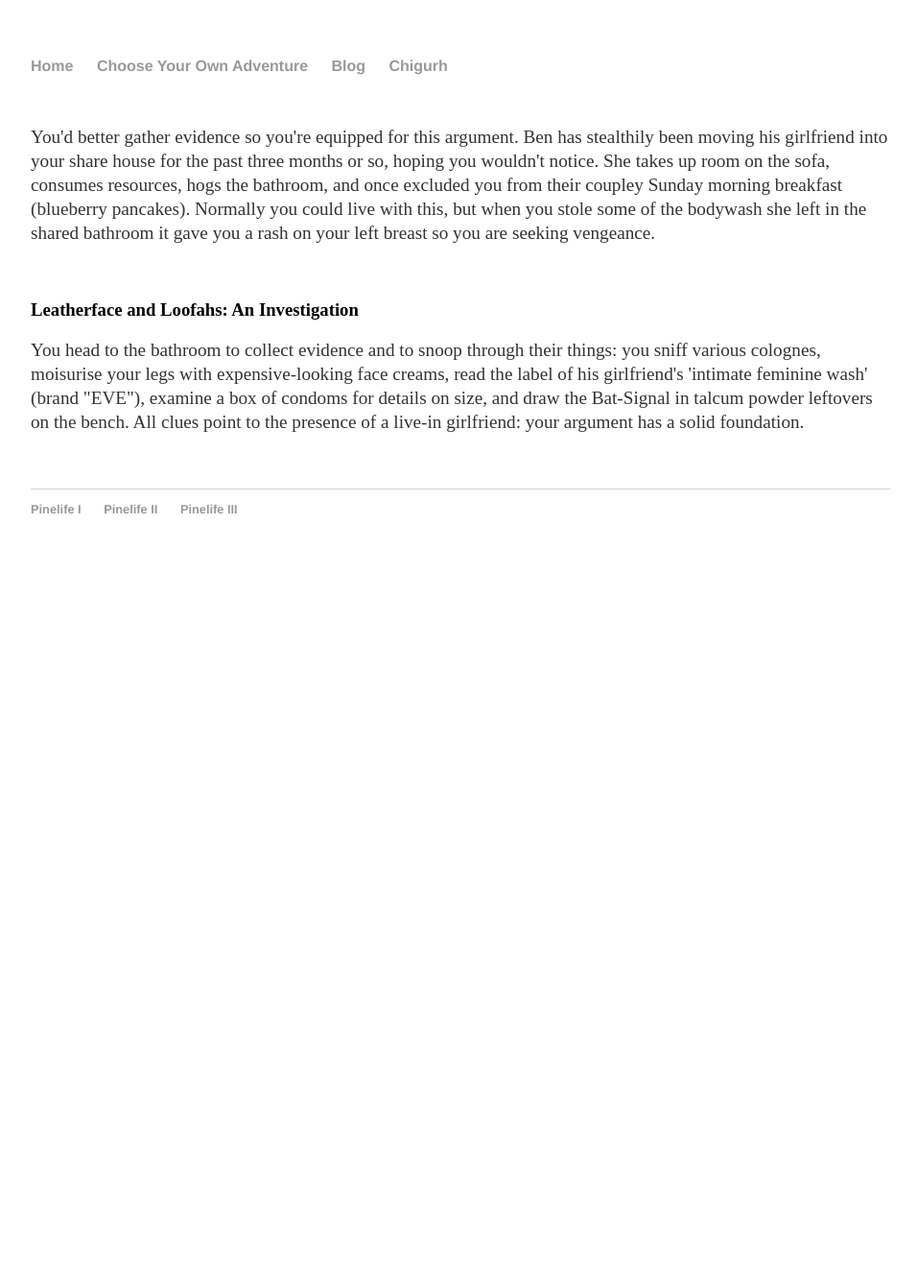
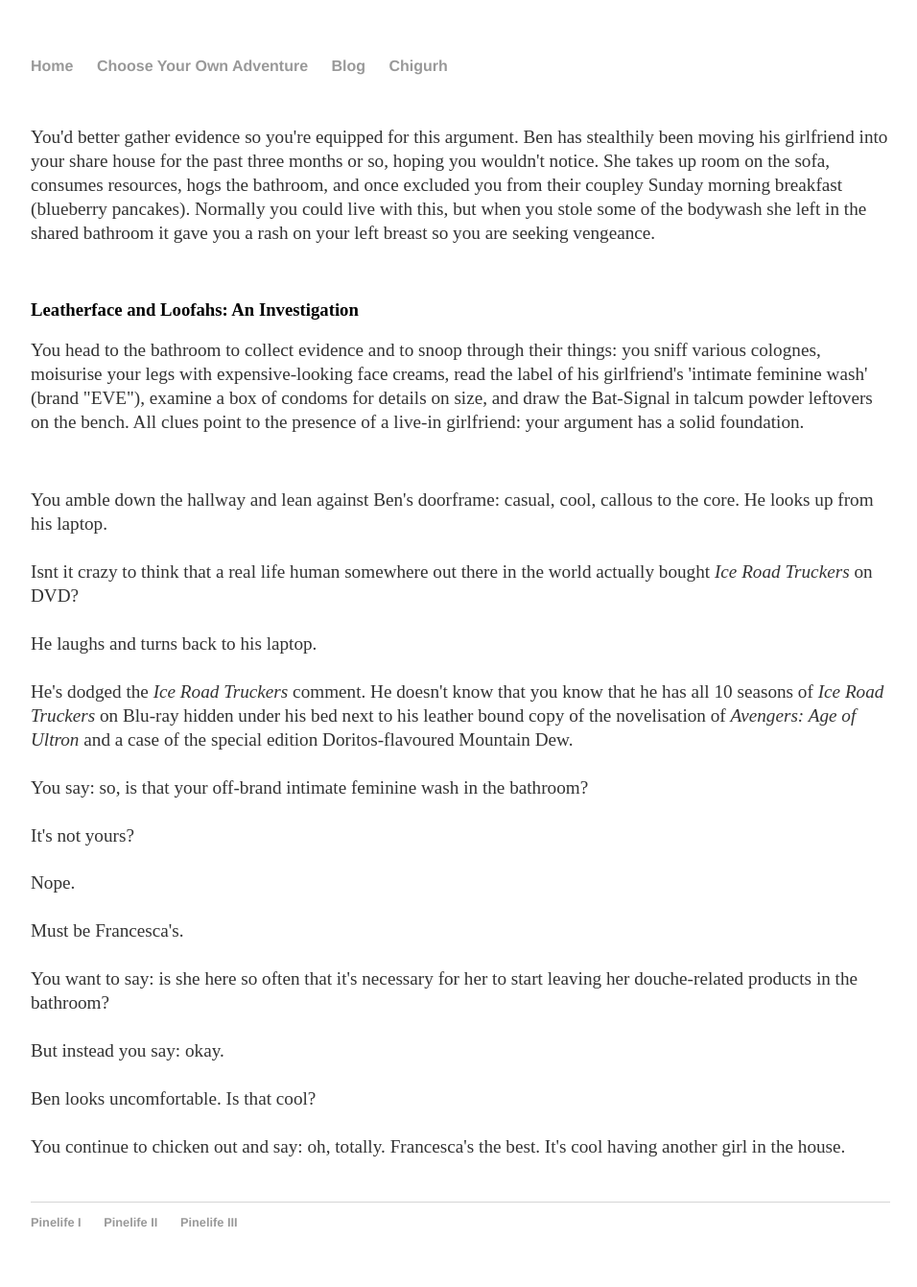
Before and after one commit to Pinelife/pinelife.github.io, a Jekyll site: the page built from Hellhole/Room3.html, in a window 1280 px wide. Shown: the whole page at 96% size, without its empty margins (160-1116 px from the left). Built offline with Jekyll 4.4.1, drawn with Linux system fonts in a browser that asks for light colours; before the commit the page ends 900 px from its top, so only the background shows below that.

Commit message:
Update Room3.html

```diff
--- a/Hellhole/Room3.html
+++ b/Hellhole/Room3.html
@@ -17,4 +17,28 @@
   size, and draw the Bat-Signal in talcum powder leftovers on the bench. All clues point to the presence of a
   live-in girlfriend: your argument has a solid foundation.</p>
 <br/>
-<p></p>
+<p>You amble down the hallway and lean against Ben's doorframe: casual, cool, callous to the core. He looks up from his laptop.<br/>
+<br/>
+Isnt it crazy to think that a real life human somewhere out there in the world actually bought <i>Ice Road Truckers</i> on DVD?<br/>
+<br/>
+He laughs and turns back to his laptop.<br/>
+  <br/>
+He's dodged the <i>Ice Road Truckers</i> comment. He doesn't know that you know that he has all 10 seasons of <i>Ice Road Truckers</i> on Blu-ray hidden under his bed next to his leather bound copy of the novelisation of <i>Avengers: Age of Ultron</i> and a case of the special edition Doritos-flavoured Mountain Dew.<br/>
+<br/>
+You say: so, is that your off-brand intimate feminine wash in the bathroom?<br/>
+<br/>
+It's not yours?<br/>
+<br/>
+Nope.<br/>
+<br/>
+Must be Francesca's.<br/>
+<br/>
+You want to say: is she here so often that it's necessary for her to start leaving her douche-related products in the bathroom?<br/>
+<br/>
+But instead you say: okay.<br/>
+<br/>
+Ben looks uncomfortable. Is that cool?<br/>
+<br/>
+You continue to chicken out and say: oh, totally. Francesca's the best. It's cool having another girl in the house.<br/>
+<br/>
+</p>
```
